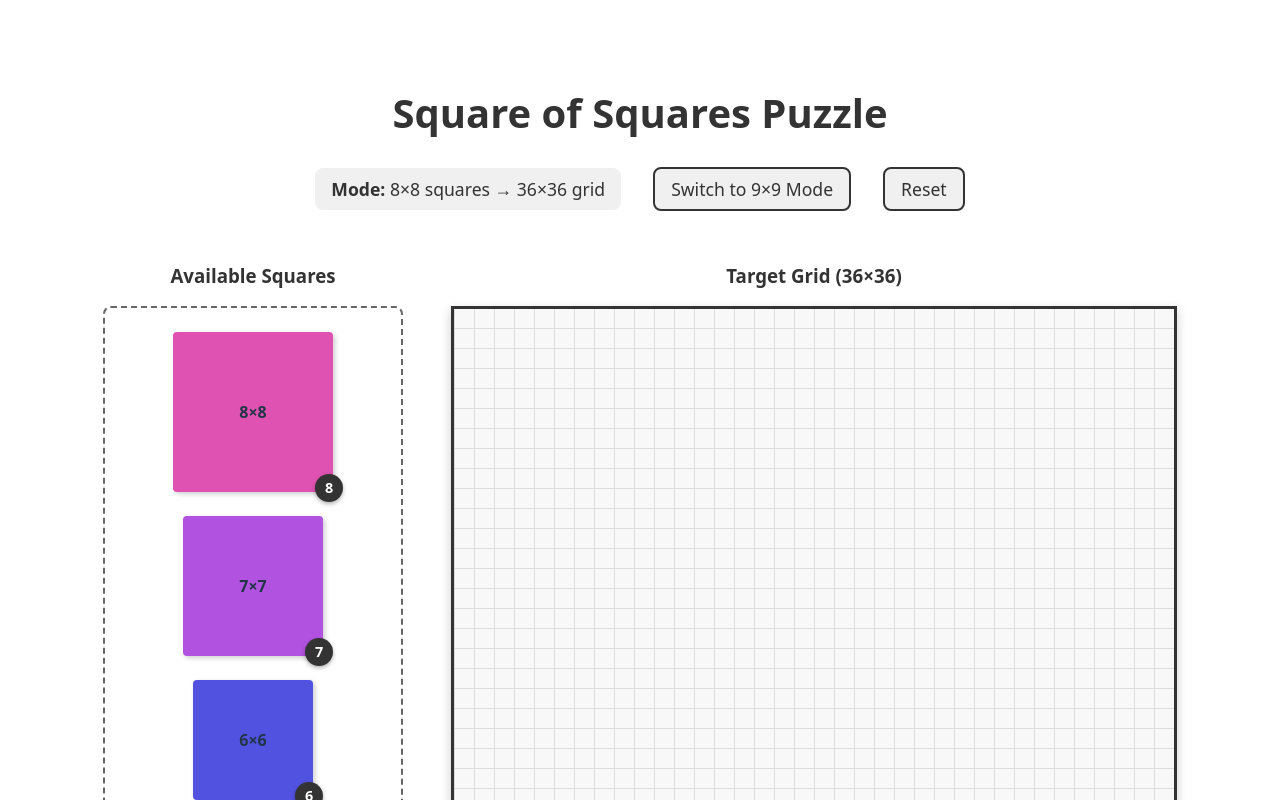
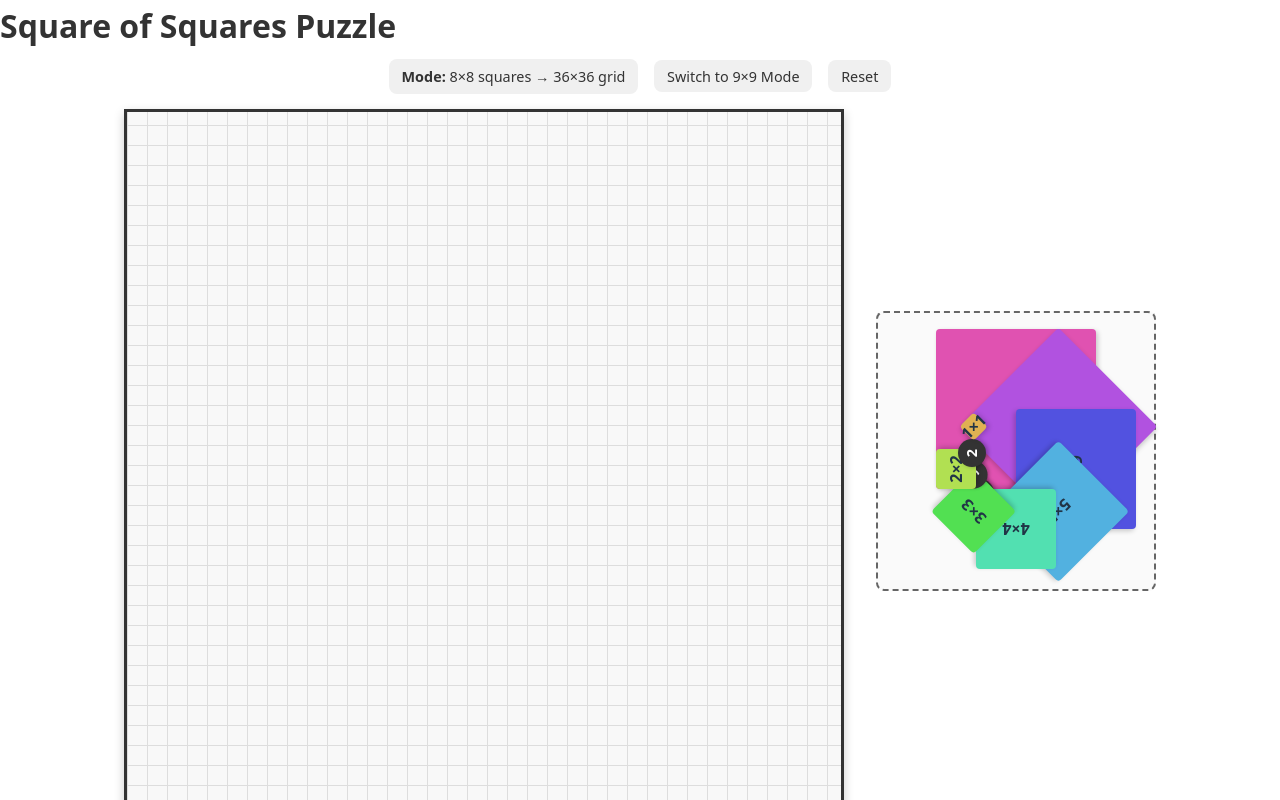
Before and after one commit to rajtiller/square-of-squares-puzzle, a React (Vite) app: page / in a window 1280 px wide. Shown: the top 800 px of the page. Built offline with nearby package versions, Linux system fonts and the light colour scheme.

Commit message:
everything on one page, no need to scroll

```diff
--- a/src/App.css
+++ b/src/App.css
@@ -1,8 +1,227 @@
+* {
+  box-sizing: border-box;
+}
+
+html,
+body {
+  margin: 0;
+  padding: 0;
+  height: 100%;
+  overflow: hidden;
+}
+
 #root {
-  max-width: 1280px;
-  margin: 0 auto;
-  padding: 2rem;
-  text-align: center;
+  width: 100vw;
+  height: 100vh;
+  display: flex;
+  flex-direction: column;
+  padding: 0;
+  margin: 0;
+  max-width: none;
+}
+
+.app {
+  display: flex;
+  flex-direction: column;
+  width: 100vw;
+  height: 100vh;
+  padding: 0;
+  margin: 0;
+}
+
+h1 {
+  font-size: 2rem;
+  margin: 0.5rem 0;
+  color: #333;
+  flex-shrink: 0;
+}
+
+h3 {
+  margin: 0.5rem 0;
+  color: #333;
+}
+
+.controls {
+  margin: 0.5rem 0;
+  display: flex;
+  gap: 1rem;
+  justify-content: center;
+  align-items: center;
+  flex-wrap: wrap;
+  flex-shrink: 0;
+  padding: 0 1rem;
+}
+
+.controls .grid-info {
+  font-size: 0.9rem;
+  padding: 0.4rem 0.8rem;
+  background-color: #f0f0f0;
+  border-radius: 8px;
+  color: #333;
+  border: none;
+}
+
+.controls button {
+  padding: 0.4rem 0.8rem;
+  font-size: 0.9rem;
+  cursor: pointer;
+  border-radius: 4px;
+  border: 2px solid #333;
+  background-color: #fff;
+  transition: all 0.2s;
+}
+
+.controls button:hover {
+  background-color: #f0f0f0;
+  transform: translateY(-2px);
+}
+
+.puzzle-container {
+  display: flex;
+  gap: 2rem;
+  justify-content: center;
+  align-items: center;
+  flex: 1;
+  padding: 1rem;
+  overflow: hidden;
+}
+
+.grid-container {
+  flex-shrink: 0;
+  display: flex;
+  flex-direction: column;
+  align-items: center;
+}
+
+.grid-container h3 {
+  margin: 0 0 0.5rem 0;
+}
+
+.grid {
+  position: relative;
+  border: 3px solid #333;
+  background-color: #f8f8f8;
+  box-shadow: 0 4px 10px rgba(0, 0, 0, 0.2);
+  flex-shrink: 0;
+}
+
+.placed-square {
+  display: flex;
+  align-items: center;
+  justify-content: center;
+  font-weight: bold;
+  border: none;
+  border-radius: 0;
+  user-select: none;
+  transition: opacity 0.2s;
+  box-sizing: border-box;
+}
+
+.placed-square:hover {
+  opacity: 0.8;
+}
+
+.placed-square:active {
+  cursor: grabbing;
+}
+
+.hover-preview {
+  animation: pulse 0.5s ease-in-out infinite alternate;
+}
+
+@keyframes pulse {
+  from {
+    opacity: 0.3;
+  }
+  to {
+    opacity: 0.5;
+  }
+}
+
+.square-bank {
+  display: flex;
+  flex-direction: column;
+  align-items: center;
+  flex-shrink: 0;
+  width: 280px;
+  height: 280px;
+  padding: 1rem;
+  border: 2px dashed #666;
+  border-radius: 8px;
+  background-color: #fafafa;
+}
+
+.square-bank h3 {
+  margin-top: 0;
+}
+
+.squares-grid {
+  position: relative;
+  width: 240px;
+  height: 240px;
+  flex: 1;
+}
+
+.square-reserve-item {
+  position: absolute;
+  display: flex;
+  align-items: center;
+  justify-content: center;
+}
+
+.square-reserve-item {
+  --index: 0;
+  --total: 1;
+  left: 50%;
+  top: 50%;
+  transform: translate(-50%, -50%)
+    rotate(calc(var(--index) * 360deg / max(var(--total), 1))) translateY(-60px);
+  transform-origin: center;
+}
+
+.square-item {
+  display: flex;
+  align-items: center;
+  justify-content: center;
+  cursor: grab;
+  border: none;
+  border-radius: 4px;
+  font-weight: bold;
+  transition: transform 0.2s;
+  box-shadow: 2px 2px 5px rgba(0, 0, 0, 0.2);
+  flex-shrink: 0;
+}
+
+.square-item:hover {
+  transform: scale(1.05);
+}
+
+.square-item:active {
+  cursor: grabbing;
+}
+
+.square-badge {
+  position: absolute;
+  bottom: -10px;
+  right: -10px;
+  background-color: #333;
+  color: #fff;
+  border-radius: 50%;
+  width: 28px;
+  height: 28px;
+  display: flex;
+  align-items: center;
+  justify-content: center;
+  font-weight: bold;
+  font-size: 0.9rem;
+  box-shadow: 0 2px 4px rgba(0, 0, 0, 0.3);
+}
+
+.no-squares {
+  color: #22aa22;
+  font-weight: bold;
+  font-size: 1.5rem;
+  margin: auto;
 }
 
 .logo {
@@ -40,173 +259,3 @@
 .read-the-docs {
   color: #888;
 }
-
-.app {
-  max-width: 1800px;
-  margin: 0 auto;
-  padding: 2rem;
-  text-align: center;
-}
-
-.controls {
-  margin: 2rem 0;
-  display: flex;
-  gap: 2rem;
-  justify-content: center;
-  align-items: center;
-}
-
-.controls .grid-info {
-  font-size: 1.1rem;
-  padding: 0.5rem 1rem;
-  background-color: #f0f0f0;
-  border-radius: 8px;
-  color: #333;
-}
-
-.controls button {
-  padding: 0.5rem 1rem;
-  font-size: 1rem;
-  cursor: pointer;
-  border-radius: 4px;
-  border: 2px solid #333;
-  background-color: #fff;
-  transition: all 0.2s;
-}
-
-.controls button:hover {
-  background-color: #f0f0f0;
-  transform: translateY(-2px);
-}
-
-.puzzle-container {
-  display: flex;
-  gap: 3rem;
-  justify-content: center;
-  margin-top: 2rem;
-}
-
-.square-bank {
-  flex: 0 0 auto;
-  min-width: 300px;
-}
-
-.squares-list {
-  display: flex;
-  flex-direction: column;
-  gap: 1.5rem;
-  padding: 1.5rem;
-  border: 2px dashed #666;
-  border-radius: 8px;
-  min-height: auto;
-  align-items: center;
-}
-
-.square-count-item {
-  position: relative;
-  display: inline-block;
-}
-
-.square-item {
-  display: flex;
-  align-items: center;
-  justify-content: center;
-  cursor: grab;
-  border: none;
-  border-radius: 4px;
-  font-weight: bold;
-  transition: transform 0.2s;
-  box-shadow: 2px 2px 5px rgba(0, 0, 0, 0.2);
-}
-
-.square-item:hover {
-  transform: scale(1.05);
-}
-
-.square-item:active {
-  cursor: grabbing;
-}
-
-.square-badge {
-  position: absolute;
-  bottom: -10px;
-  right: -10px;
-  background-color: #333;
-  color: #fff;
-  border-radius: 50%;
-  width: 28px;
-  height: 28px;
-  display: flex;
-  align-items: center;
-  justify-content: center;
-  font-weight: bold;
-  font-size: 0.9rem;
-  box-shadow: 0 2px 4px rgba(0, 0, 0, 0.3);
-}
-
-.no-squares {
-  color: #666;
-  font-style: italic;
-  padding: 2rem;
-  width: 100%;
-}
-
-.grid-container {
-  flex: 1;
-}
-
-.grid {
-  position: relative;
-  border: 3px solid #333;
-  background-color: #f8f8f8;
-  margin: 0 auto;
-  box-shadow: 0 4px 10px rgba(0, 0, 0, 0.2);
-}
-
-.grid-cell {
-  border: 1px solid #ddd;
-}
-
-.placed-square {
-  display: flex;
-  align-items: center;
-  justify-content: center;
-  font-weight: bold;
-  border: none;
-  border-radius: 0;
-  user-select: none;
-  transition: opacity 0.2s;
-  box-sizing: border-box;
-}
-
-.placed-square:hover {
-  opacity: 0.8;
-}
-
-.placed-square:active {
-  cursor: grabbing;
-}
-
-.hover-preview {
-  animation: pulse 0.5s ease-in-out infinite alternate;
-}
-
-@keyframes pulse {
-  from {
-    opacity: 0.3;
-  }
-  to {
-    opacity: 0.5;
-  }
-}
-
-h1 {
-  font-size: 2.5rem;
-  margin-bottom: 1rem;
-  color: #333;
-}
-
-h3 {
-  margin-bottom: 1rem;
-  color: #333;
-}
--- a/src/App.tsx
+++ b/src/App.tsx
@@ -50,15 +50,6 @@ function App() {
       />
 
       <div className="puzzle-container">
-        <SquareBank
-          squares={squares}
-          cellSize={CELL_SIZE}
-          draggedSquareId={draggedSquare?.id}
-          onDragStart={handleDragStart}
-          onDragOver={handleDragOver}
-          onDrop={handleDropOnBank}
-        />
-
         <PuzzleGrid
           gridSize={gridSize}
           cellSize={CELL_SIZE}
@@ -72,6 +63,15 @@ function App() {
           onPlacedSquareDragStart={handlePlacedSquareDragStart}
           onDragEnd={() => handleDragEnd(draggedSquare)}
         />
+
+        <SquareBank
+          squares={squares}
+          cellSize={CELL_SIZE}
+          draggedSquareId={draggedSquare?.id}
+          onDragStart={handleDragStart}
+          onDragOver={handleDragOver}
+          onDrop={handleDropOnBank}
+        />
       </div>
     </div>
   );
--- a/src/components/SquareBank.tsx
+++ b/src/components/SquareBank.tsx
@@ -57,21 +57,35 @@ export const SquareBank = ({
   };
 
   return (
-    <div className="square-bank">
-      <h3>Available Squares</h3>
-      <div className="squares-list" onDragOver={onDragOver} onDrop={onDrop}>
+    <div className="square-bank" onDragOver={onDragOver} onDrop={onDrop}>
+      <h3>Reserve</h3>
+      <div className="squares-grid">
         {sortedSizes.length === 0 ? (
-          <div className="no-squares">All squares placed!</div>
+          <div className="no-squares">✓ Complete!</div>
         ) : (
-          sortedSizes.map((size) => {
+          sortedSizes.map((size, index) => {
             // Get one example square of this size for dragging
             const exampleSquare = availableSquares.find(
               (sq) => sq.size === size
             );
             if (!exampleSquare) return null;
 
+            const count = squareCounts.get(size) || 0;
+
             return (
-              <div key={size} className="square-count-item">
+              <div
+                key={size}
+                className="square-reserve-item"
+                style={
+                  {
+                    "--index": index,
+                    "--total": sortedSizes.length,
+                  } as React.CSSProperties & {
+                    "--index": number;
+                    "--total": number;
+                  }
+                }
+              >
                 <div
                   className="square-item"
                   draggable
@@ -84,7 +98,7 @@ export const SquareBank = ({
                 >
                   {size}×{size}
                 </div>
-                <div className="square-badge">{squareCounts.get(size)}</div>
+                {count > 1 && <div className="square-badge">{count}</div>}
               </div>
             );
           })
```
